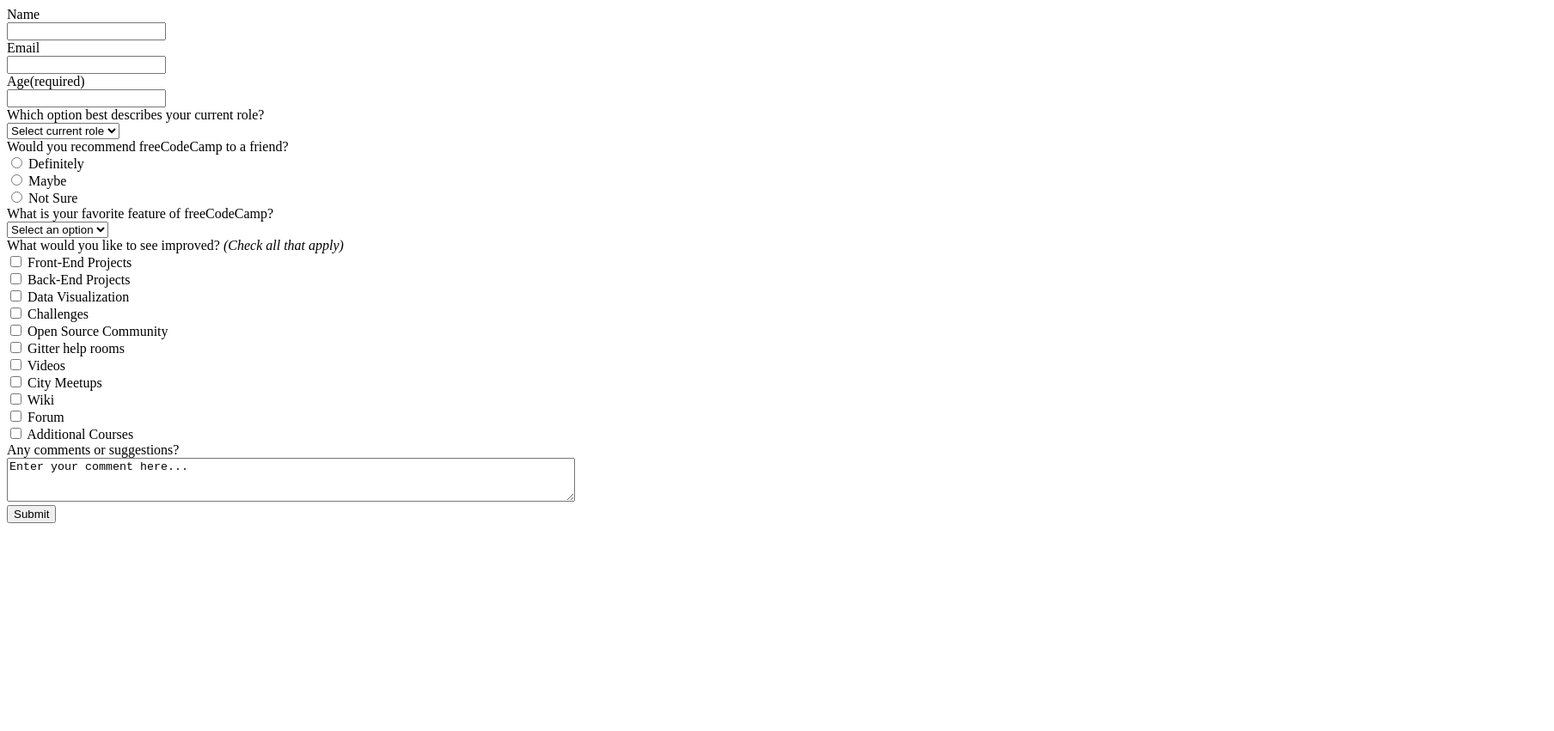
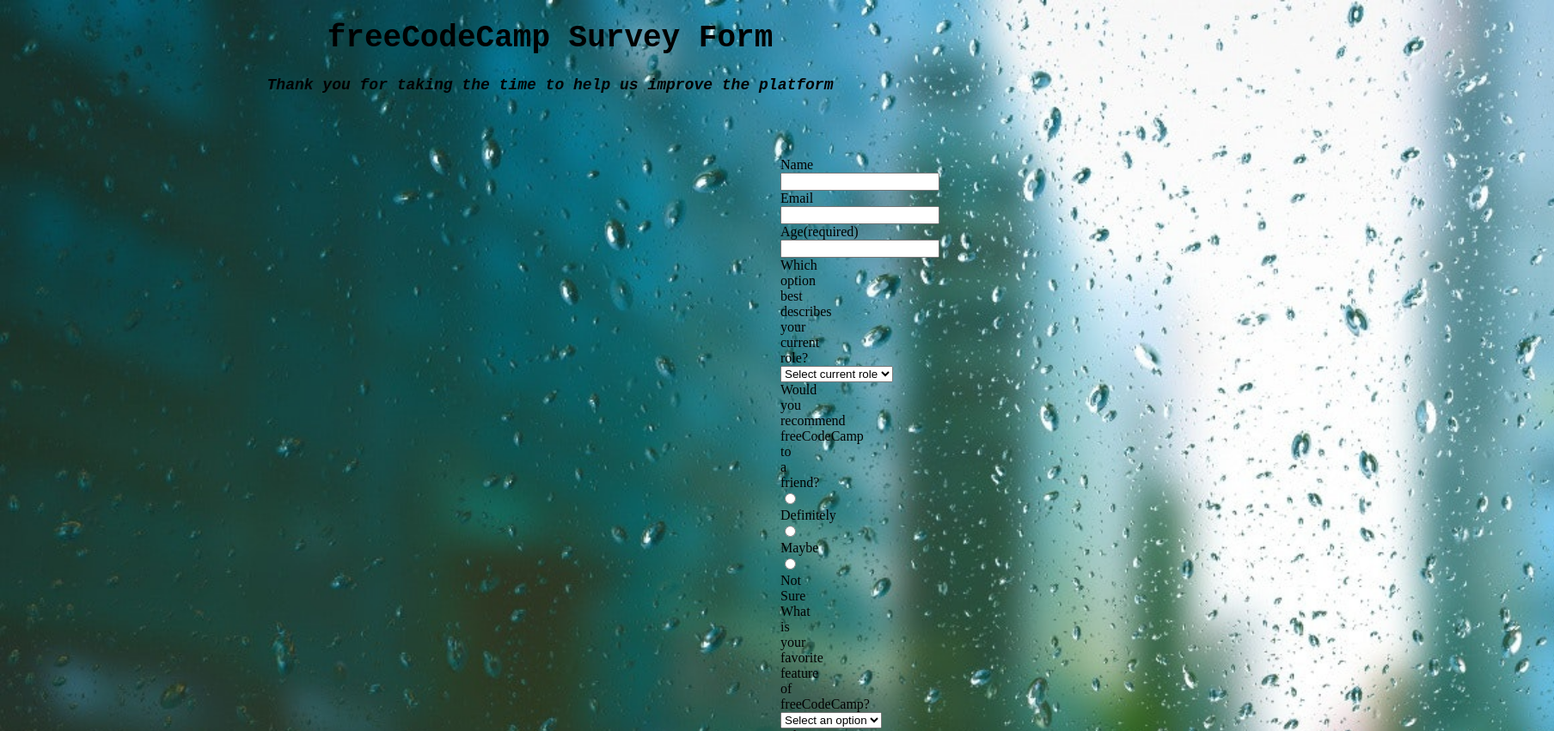
Before and after one commit to JJbean510/form-practice, a plain HTML site: page index.html in a window 1280 px wide. Shown: the top 851 px of the page at 86% size, 1808 px wide, since content can reach past the window. Before the commit the page ends 800 px from the top, so only its background shows below. Drawn offline with Linux system fonts and the light colour scheme.

Commit message:
background and headers added

```diff
--- a/index.html
+++ b/index.html
@@ -7,8 +7,12 @@
     <title>Age Required</title>
 </head>
 <body>
+  <div id="head">
+    <h1>freeCodeCamp Survey Form</h1>
+    <em><h4>Thank you for taking the time to help us improve the platform</h4></em>
+  </div>
     <form method="POST" action="http://127.0.0.1:5500/index.html">
-      <div id="form">
+      <div id="form" class="alignment">
         <label for="name">Name</label><br>
         <input type="text" id="name" name="name"><br>
         <label for="email">Email</label><br>
@@ -25,7 +29,7 @@
             <option value="other">Other</option>
         </select>
       </div>
-      <div id="radio">
+      <div id="radio" class="alignment">
         <label for="recommend">Would you recommend freeCodeCamp to a friend?</label>
         <br>
         <input type="radio" id="definitely" name="review" value="definitely">
@@ -35,7 +39,7 @@
         <input type="radio" id="not sure" name="review" value="not sure">
         <label for="not sure">Not Sure</label>
       </div>
-      <div id="dropdown">
+      <div id="dropdown" class="alignment">
         <label for="favFeature">What is your favorite feature of freeCodeCamp?</label><br>
         <select name="favFeature" id="favFeature">
           <option value="select an option" selected>Select an option</option>
@@ -45,7 +49,7 @@
           <option value="open source">Open Source</option>
         </select>
       </div>
-      <div id="checkbox">
+      <div id="checkbox" class="alignment">
         <label for="improv1">What would you like to see improved? <em>(Check all that apply)</em></label><br>
         <input type="checkbox" id="improv1" name="improvements" value="front-end">
         <label for="improv1">Front-End Projects</label><br>
@@ -70,11 +74,11 @@
         <input type="checkbox" id="improv11" name="improvements" value="additional courses">
         <label for="improv11">Additional Courses</label><br>
       </div>
-      <div id="text-box">
+      <div id="text-box" class="alignment">
         <label for="text">Any comments or suggestions?</label><br>
-        <textarea id="text" rows="3" cols="80">Enter your comment here...</textarea><br>
+        <textarea id="text" rows="3" cols="70">Enter your comment here...</textarea><br>
       </div>
-      <div id="submit">
+      <div id="submit" class="alignment">
         <input type="submit">
       </div>
     </form>
--- a/resources/index.css
+++ b/resources/index.css
@@ -0,0 +1,22 @@
+body{
+    background-image: url(./images/blue.jpg);
+    background-size: cover;
+    background-repeat: no-repeat;
+}
+
+form {
+    padding: 50px;
+    padding-left: 900px;
+    padding-right: 900px;
+    background: lightblue;
+    background-clip: content-box;
+}
+ /* use alignment class to center text */
+.alignment {
+}
+
+#head {
+    font-family: monospace;
+    font-size: 18px;
+    text-align: center;
+}
```
Also changed, not shown: resources/images/blue.jpg (added), 1 other file.
